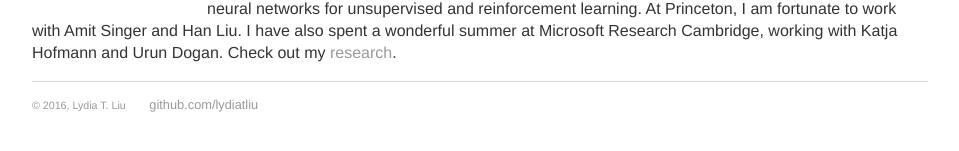
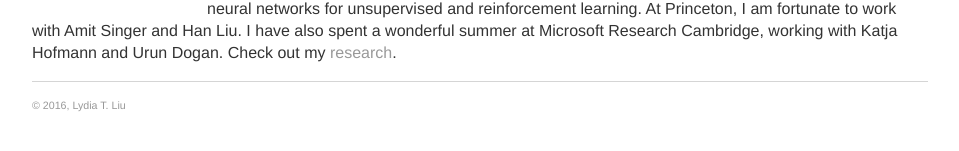
Before and after one commit to serenalwang/serenalwang.github.io, a Jekyll site: the page built from index.html, in a window 1280 px wide. Shown: the part 273-424 px from the top of the page, without its empty margins (160-1119 px from the left). Built offline with Jekyll 4.4.1, drawn with Linux system fonts in a browser that asks for light colours.

Commit message:
Update default.html

```diff
--- a/_layouts/default.html
+++ b/_layouts/default.html
@@ -21,7 +21,6 @@
 		<footer>
     		<ul>
     			<li><small>© 2016, Lydia T. Liu</small></li>
-        		<li><a href="https://github.com/lydiatliu">github.com/lydiatliu</a>
 			</ul>
 		</footer>
 	</body>
```
